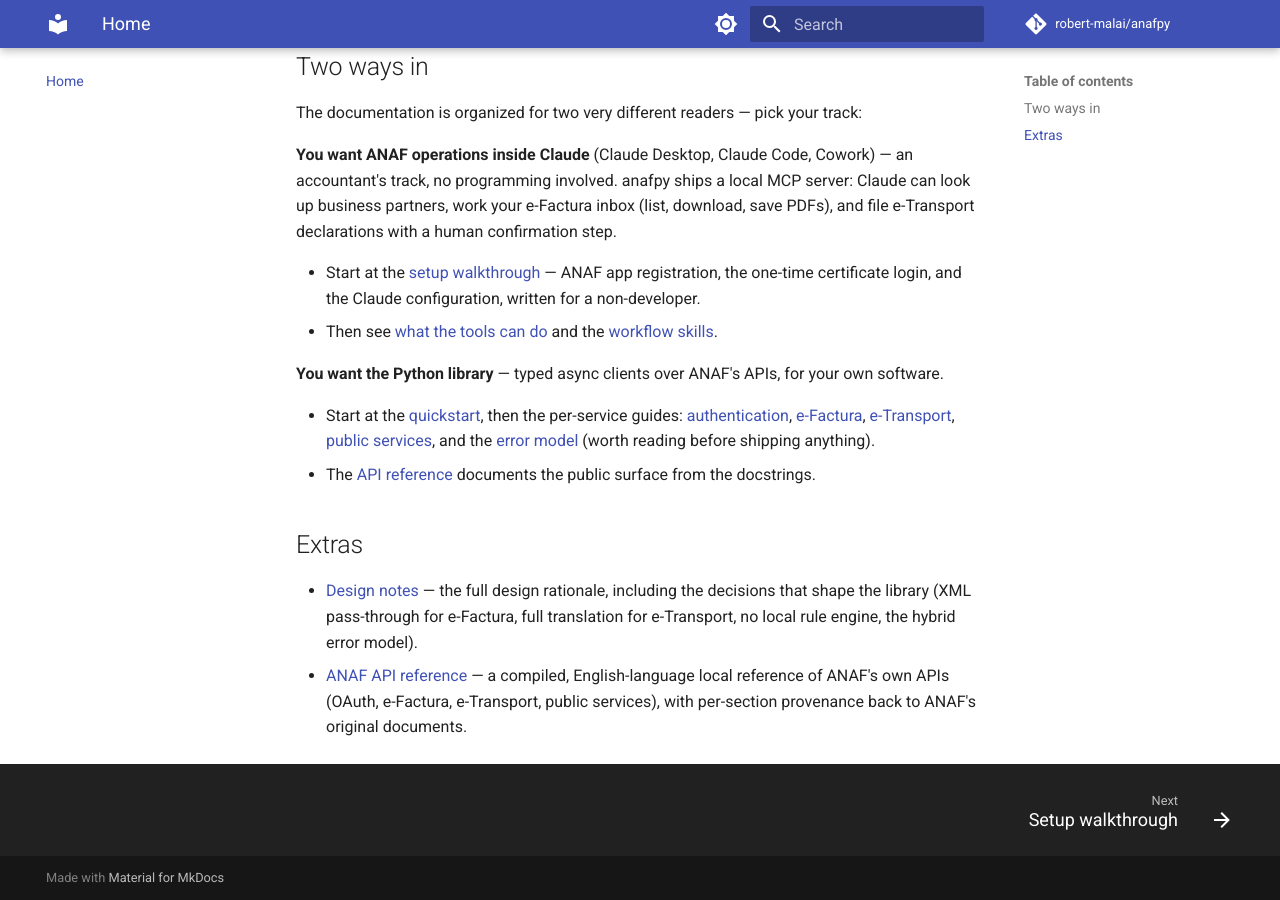
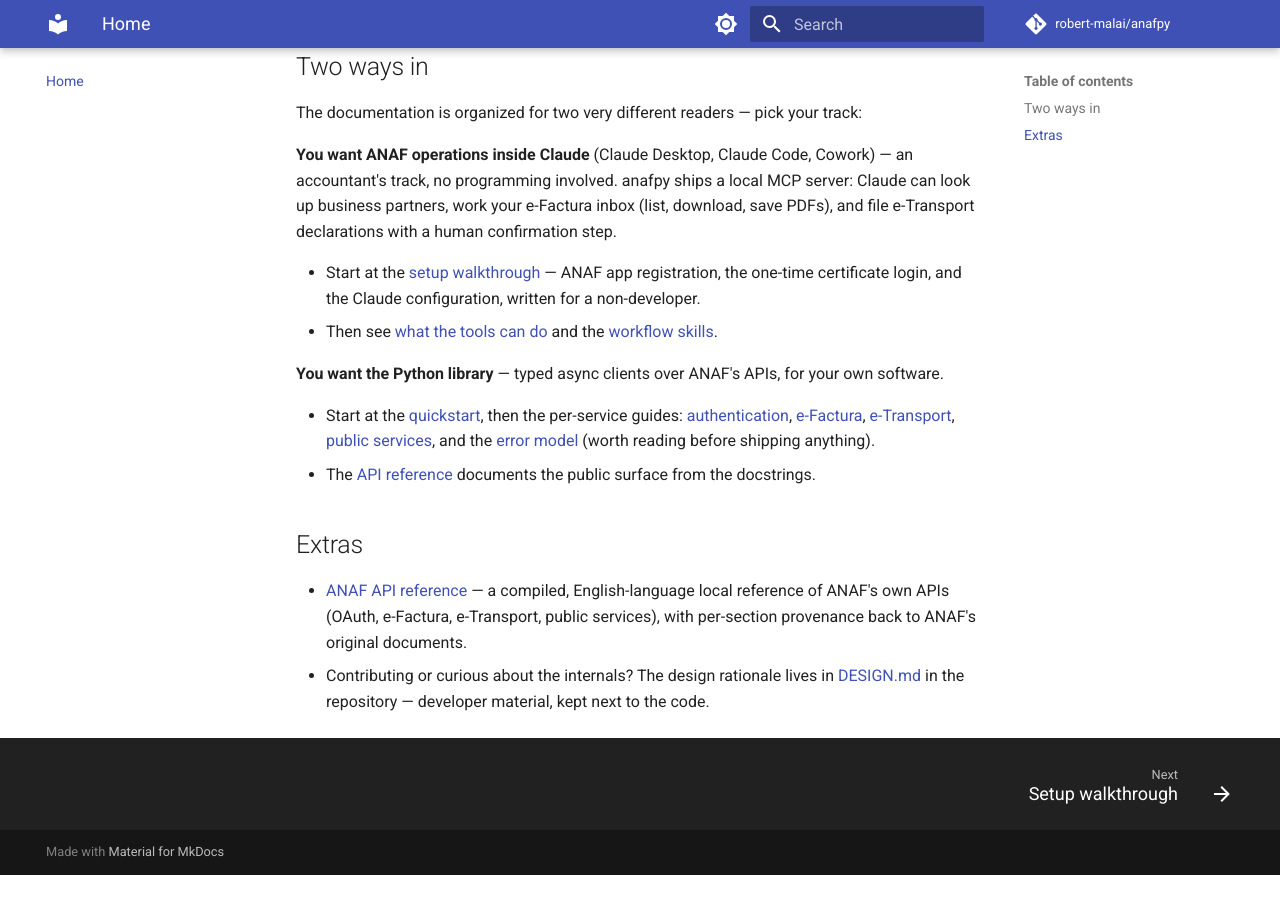
Before and after one commit to robert-malai/anafpy, an MkDocs documentation site: the page built from docs/index.md, in a window 1280 px wide and 900 px high, scrolled down 583 px. Built offline with MkDocs 1.6.1 and Material for MkDocs 9.7.7, drawn with Linux system fonts in a browser that asks for light colours; comment, search, counter and statistics services are not loaded; after the commit the page ends 1458 px from its top, so only the background shows below that.

Commit message:
DESIGN.md moves back to the repo root
It is developer/agent reference, not reader material — the docs site
drops its Design notes page (the landing page now points contributors
at the file on GitHub) and the §N citations follow the file back.

Co-Authored-By: Claude Fable 5 <noreply@anthropic.com>

```diff
--- a/docs/index.md
+++ b/docs/index.md
@@ -45,9 +45,9 @@ own software.
 
 ## Extras
 
-- [Design notes](design.md) — the full design rationale, including the decisions
-  that shape the library (XML pass-through for e-Factura, full translation for
-  e-Transport, no local rule engine, the hybrid error model).
 - [ANAF API reference](anaf-reference/README.md) — a compiled, English-language
   local reference of ANAF's own APIs (OAuth, e-Factura, e-Transport, public
   services), with per-section provenance back to ANAF's original documents.
+- Contributing or curious about the internals? The design rationale lives in
+  [DESIGN.md](https://github.com/robert-malai/anafpy/blob/main/DESIGN.md) in the
+  repository — developer material, kept next to the code.
--- a/mkdocs.yml
+++ b/mkdocs.yml
@@ -76,7 +76,6 @@ nav:
       - Public services: api/public.md
       - Authentication: api/auth.md
       - Exceptions: api/exceptions.md
-  - Design notes: design.md
   - ANAF API reference:
       - Overview: anaf-reference/README.md
       - OAuth: anaf-reference/oauth/authentication.md
```
Also changed, not shown: CLAUDE.md (+5 -6 lines), DESIGN.md (renamed from docs/design.md, +1 -1 lines), README.md (+1 -1 lines), docs/anaf-reference/README.md (+2 -1 lines), docs/anaf-reference/efactura/api.md (+1 -1 lines), 10 other files.
